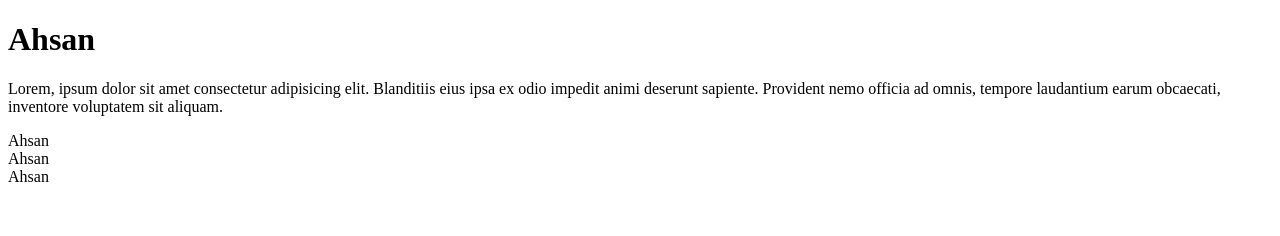
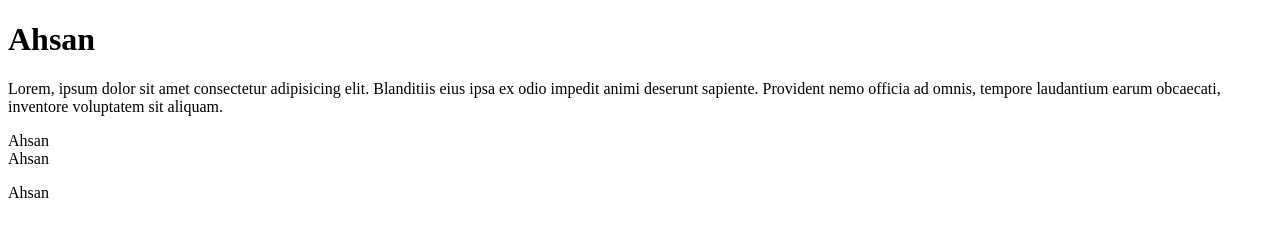
Before and after one commit to ahsanalsifat/First-Project, a plain HTML site: page index.html in a window 1280 px wide. Drawn offline with Linux system fonts and the light colour scheme.

Commit message:
Update index.html

```diff
--- a/index.html
+++ b/index.html
@@ -11,6 +11,6 @@
     <p>Lorem, ipsum dolor sit amet consectetur adipisicing elit. Blanditiis eius ipsa ex odio impedit animi deserunt sapiente. Provident nemo officia ad omnis, tempore laudantium earum obcaecati, inventore voluptatem sit aliquam.</p>
    <div>Ahsan</div>
    <header>Ahsan</header>
-    <a>Ahsan</a>
+    <p>Ahsan</p>
 </body>
 </html>
```
